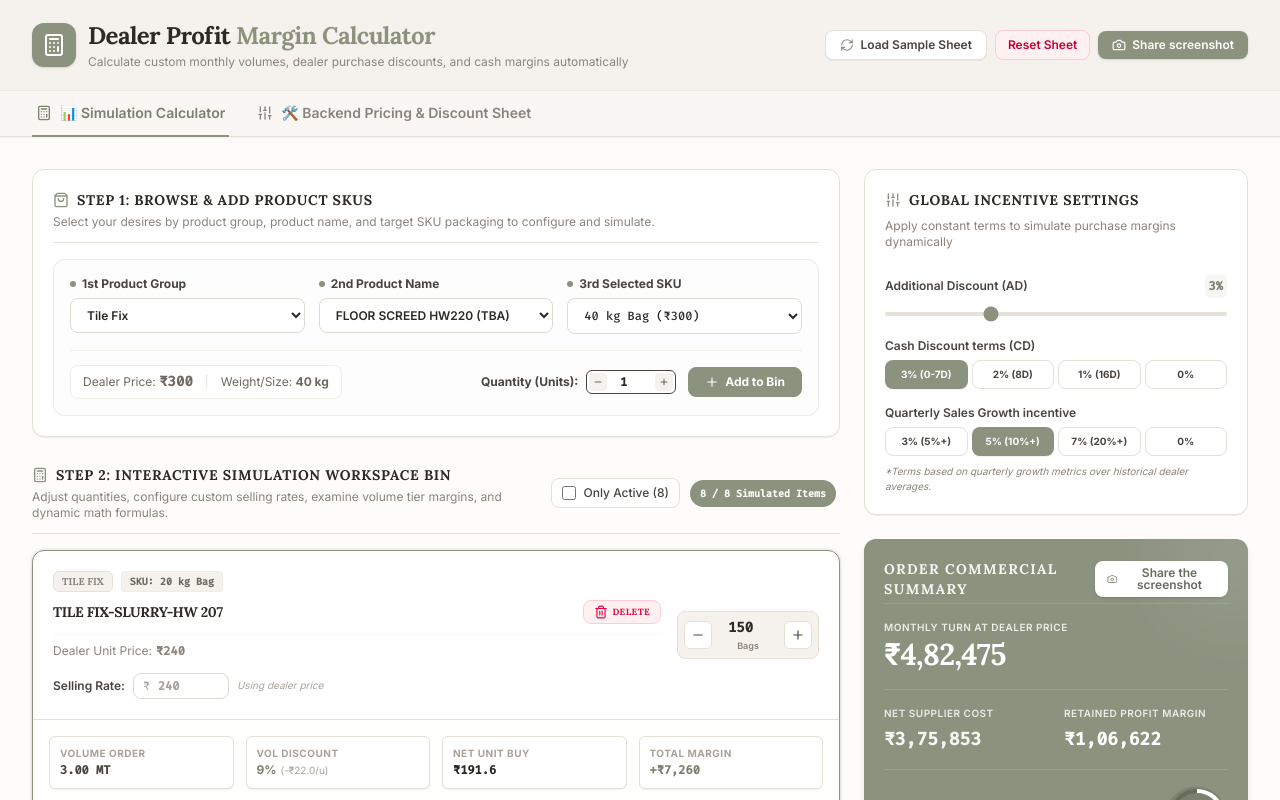
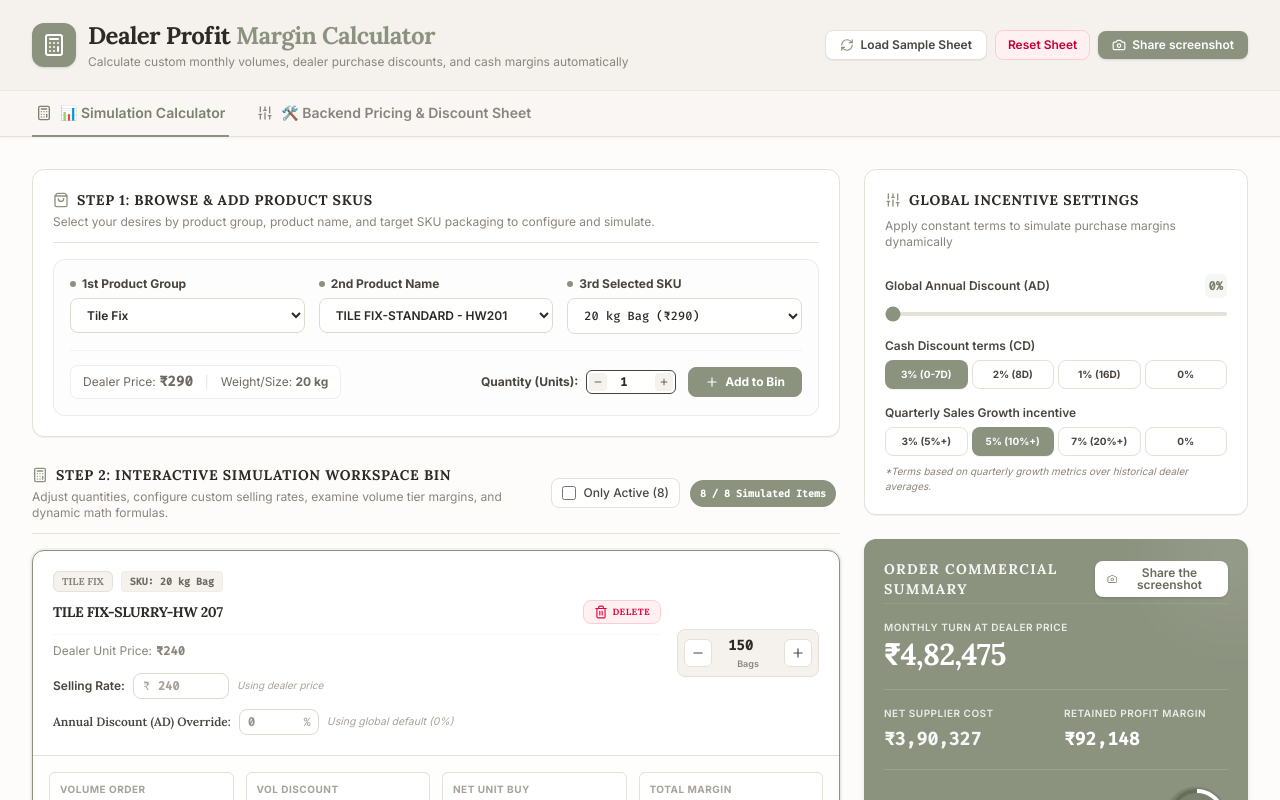
Before and after one commit to rramanujamvignesh/profitmargin, a React (Vite) app: page / in a window 1280 px wide. Both pictures are taken after a click on the button "Load Sample Sheet". Shown: the top 800 px of the page. Built offline with nearby package versions, Linux system fonts and the light colour scheme.

Commit message:
feat: add per-product advertising percentage support
Introduced state to track individual product ad percentages and updated profit calculation logic to support overrides, allowing for more granular margin adjustments.

```diff
--- a/src/App.tsx
+++ b/src/App.tsx
@@ -145,6 +145,7 @@ export default function App() {
   };
 
   const [customSellingPrices, setCustomSellingPrices] = useState<Record<string, number>>({});
+  const [productAdPercents, setProductAdPercents] = useState<Record<string, number>>({});
   const [importStatus, setImportStatus] = useState<{ type: 'success' | 'error' | null; message: string }>({ type: null, message: '' });
   const [pricingImportStatus, setPricingImportStatus] = useState<{ type: 'success' | 'error' | null; message: string }>({ type: null, message: '' });
   const [isBackendUnlocked, setIsBackendUnlocked] = useState(false);
@@ -159,11 +160,11 @@ export default function App() {
 
   // Step 1 Cascading Dropdowns Selection States
   const [selectedGroup, setSelectedGroup] = useState<string>('Tile Fix');
-  const [selectedProductName, setSelectedProductName] = useState<string>('');
-  const [selectedSkuId, setSelectedSkuId] = useState<string>('');
+  const [selectedProductName, setSelectedProductName] = useState<string>('TILE FIX-STANDARD - HW201');
+  const [selectedSkuId, setSelectedSkuId] = useState<string>('tf-standard-hw201-20');
   const [inputQuantity, setInputQuantity] = useState<number>(1);
   const [settings, setSettings] = useState<DiscountSettings>({
-    adPercent: 3,
+    adPercent: 0,
     cdPeriod: '0-7',
     growthRate: 'medium',
   });
@@ -323,6 +324,19 @@ export default function App() {
     });
   };
 
+  const updateProductAdPercent = (productId: string, val: number | string) => {
+    const num = typeof val === 'string' ? parseFloat(val) : val;
+    setProductAdPercents((prev) => {
+      const updated = { ...prev };
+      if (isNaN(num) || num < 0) {
+        delete updated[productId];
+      } else {
+        updated[productId] = num;
+      }
+      return updated;
+    });
+  };
+
   // --- INTEGRATED GROUP VOLUMES FOR GROUPED SLABS ---
   const groupVolumes = useMemo(() => {
     return getActiveGroupVolumes(products, quantities);
@@ -359,12 +373,14 @@ export default function App() {
     const additionalUnitsNeeded = Math.max(1, Math.ceil(additionalVolumeNeeded / volumePerSKU));
 
     const simulatedQuantity = quantity + additionalUnitsNeeded;
+    const productAdPercentOverride = productAdPercents[product.id];
     const simulatedCalcResult = calculateProfitSingle(
       product,
       simulatedQuantity,
       settings,
       customPrice,
-      nextBracket.discountPercent
+      nextBracket.discountPercent,
+      productAdPercentOverride
     );
 
     return {
@@ -860,15 +876,16 @@ export default function App() {
     return products.map((prod) => {
       const q = quantities[prod.id] || 0;
       const customPrice = customSellingPrices[prod.id];
+      const productAdPercentOverride = productAdPercents[prod.id];
 
       if (q > 0 && prod.volumeDiscountRule) {
         const groupVolumeDiscountPercent = getGroupVolumeDiscountPercent(prod, groupVolumes);
-        return calculateProfitSingle(prod, q, settings, customPrice, groupVolumeDiscountPercent);
+        return calculateProfitSingle(prod, q, settings, customPrice, groupVolumeDiscountPercent, productAdPercentOverride);
       }
 
-      return calculateProfitSingle(prod, q, settings, customPrice);
+      return calculateProfitSingle(prod, q, settings, customPrice, undefined, productAdPercentOverride);
     });
-  }, [products, quantities, settings, customSellingPrices, groupVolumes]);
+  }, [products, quantities, settings, customSellingPrices, groupVolumes, productAdPercents]);
 
   // Aggregate active results
   const summary = useMemo(() => {
@@ -963,7 +980,8 @@ export default function App() {
   useEffect(() => {
     if (availableProductNames.length > 0) {
       if (!selectedProductName || !availableProductNames.includes(selectedProductName)) {
-        setSelectedProductName(availableProductNames[0]);
+        const preferred = availableProductNames.find(name => name === 'TILE FIX-STANDARD - HW201');
+        setSelectedProductName(preferred || availableProductNames[0]);
       }
     } else {
       setSelectedProductName('');
@@ -981,7 +999,8 @@ export default function App() {
   useEffect(() => {
     if (availableSkus.length > 0) {
       if (!selectedSkuId || !availableSkus.some(s => s.id === selectedSkuId)) {
-        setSelectedSkuId(availableSkus[0].id);
+        const preferredSku = availableSkus.find(s => s.id === 'tf-standard-hw201-20');
+        setSelectedSkuId(preferredSku ? preferredSku.id : availableSkus[0].id);
       }
     } else {
       setSelectedSkuId('');
@@ -1325,7 +1344,7 @@ export default function App() {
                     const qty = quantities[product.id] || 0;
                     const customPrice = customSellingPrices[product.id];
                     const groupVolumeDiscountPercent = product.volumeDiscountRule ? getGroupVolumeDiscountPercent(product, groupVolumes) : 0;
-                    const calcResult = calculateProfitSingle(product, qty, settings, customPrice, groupVolumeDiscountPercent);
+                    const calcResult = calculateProfitSingle(product, qty, settings, customPrice, groupVolumeDiscountPercent, productAdPercents[product.id]);
                     const isExplanationOpen = showExplanationId === product.id;
 
                     // Get Slab recommendations
@@ -1405,6 +1424,37 @@ export default function App() {
                                 <button
                                   type="button"
                                   onClick={() => updateCustomSellingPrice(product.id, '')}
+                                  className="text-[10px] text-rose-600 hover:text-rose-700 hover:underline cursor-pointer font-bold ml-1.5"
+                                >
+                                  Revert to Default
+                                </button>
+                              )}
+                            </div>
+
+                            {/* Product-Specific Annual Discount Input Override */}
+                            <div className="mt-2.5 flex flex-wrap items-center gap-x-2 gap-y-1.5 text-xs">
+                              <span className="text-earth-700 font-semibold select-none font-serif">Annual Discount (AD) Override:</span>
+                              <div className="relative flex items-center">
+                                <input
+                                  type="number"
+                                  min="0"
+                                  max="100"
+                                  step="0.5"
+                                  value={productAdPercents[product.id] !== undefined ? productAdPercents[product.id] : ''}
+                                  onChange={(e) => updateProductAdPercent(product.id, e.target.value)}
+                                  placeholder={settings.adPercent.toString()}
+                                  className="pl-2 pr-6 py-1 w-20 bg-white border border-earth-300 focus:border-sage-500 focus:ring-2 focus:ring-sage-500/10 rounded-lg text-earth-900 font-mono font-bold outline-none transition-all text-xs shadow-3xs"
+                                  title="Manually specify custom AD percentage. Clear or leave empty to default to global standard."
+                                />
+                                <span className="absolute right-2 text-earth-400 font-mono">%</span>
+                              </div>
+                              <span className="text-[10.5px] text-earth-400 italic shrink-0">
+                                {productAdPercents[product.id] !== undefined ? 'Custom AD active' : `Using global default (${settings.adPercent}%)`}
+                              </span>
+                              {productAdPercents[product.id] !== undefined && (
+                                <button
+                                  type="button"
+                                  onClick={() => updateProductAdPercent(product.id, '')}
                                   className="text-[10px] text-rose-600 hover:text-rose-700 hover:underline cursor-pointer font-bold ml-1.5"
                                 >
                                   Revert to Default
@@ -1542,7 +1592,7 @@ export default function App() {
                                       )}
                                     </div>
                                     <div>
-                                      [-] Additional Disc (AD): -{calcResult.adPercent}% Amount = <span className="text-earth-950 font-bold">₹{calcResult.adAmount.toFixed(1)}</span>
+                                      [-] Annual Disc (AD): -{calcResult.adPercent}% Amount = <span className="text-earth-950 font-bold">₹{calcResult.adAmount.toFixed(1)}</span>
                                     </div>
                                     <div>
                                       [-] Cash Disc (CD): -{calcResult.cdPercent}% Amount = <span className="text-earth-950 font-bold">₹{calcResult.cdAmount.toFixed(1)}</span>
@@ -1590,7 +1640,8 @@ export default function App() {
             </div>
           </section>
 
-          {/* EXCEL IMPORT SYNCRONIZATION BOARD */}
+          {/* FUTURE USE: Excel import export
+          {/* EXCEL IMPORT SYNCRONIZATION BOARD * /}
           <section className="bg-white border border-earth-200 rounded-xl p-4 sm:p-5 shadow-2xs flex flex-col md:flex-row items-start md:items-center justify-between gap-4 print:hidden">
             <div className="flex-1">
               <h3 className="text-sm font-bold font-serif text-earth-900 flex items-center gap-1.5">
@@ -1626,7 +1677,7 @@ export default function App() {
             </div>
           </section>
 
-          {/* IMPORT STATUS ALERT BOX */}
+          {/* IMPORT STATUS ALERT BOX * /}
           {importStatus.type && (
             <div className={`text-xs p-4 rounded-xl border flex items-start gap-3 justify-between shadow-2xs print:hidden ${
               importStatus.type === 'success'
@@ -1650,6 +1701,7 @@ export default function App() {
               </button>
             </div>
           )}
+          END FUTURE USE: Excel import export */}
 
           {/* ACTIVE SUMMARY HIGHLIGHT BOARD */}
           <div className="bg-sage-50 border border-sage-200 text-sage-800 rounded-xl px-4 py-3 text-xs flex flex-wrap items-center justify-between gap-3 shadow-2xs">
@@ -1682,7 +1734,7 @@ export default function App() {
               {/* AD slider */}
               <div>
                 <div className="flex justify-between items-center text-xs">
-                  <span className="font-semibold text-earth-700">Additional Discount (AD)</span>
+                  <span className="font-semibold text-earth-700">Global Annual Discount (AD)</span>
                   <span className="font-bold text-sage-600 p-1 bg-sage-50 rounded-md font-mono">{settings.adPercent}%</span>
                 </div>
                 <input
@@ -1880,7 +1932,7 @@ export default function App() {
               </div>
               <div className="text-right">
                 <h4 className="text-[10px] font-bold uppercase text-earth-400">Global Applied Terms</h4>
-                <p className="text-xs font-semibold">Additional Discount (AD): {settings.adPercent}%</p>
+                <p className="text-xs font-semibold">Global Annual Discount (AD): {settings.adPercent}% (Overridable per SKU)</p>
                 <p className="text-xs font-semibold">Cash terms (CD) period: {settings.cdPeriod} days (3% max)</p>
                 <p className="text-xs font-semibold">Growth targeted tier: {settings.growthRate} rate (7% max)</p>
               </div>
@@ -2928,7 +2980,7 @@ export default function App() {
             >
               <span>CD Period: <strong className="font-mono" style={{ color: '#ffffff' }}>{settings.cdPeriod} days</strong></span>
               <span>Quarterly Growth Goal: <strong className="font-mono" style={{ color: '#ffffff' }}>{settings.growthRate}</strong></span>
-              <span>AD %: <strong className="font-mono" style={{ color: '#ffffff' }}>{settings.adPercent}%</strong></span>
+              <span>Global Annual Discount: <strong className="font-mono" style={{ color: '#ffffff' }}>{settings.adPercent}%</strong></span>
             </div>
           </div>
 
@@ -2989,6 +3041,7 @@ export default function App() {
                     <th className="py-2.5 px-3">Product Profile / SKU</th>
                     <th className="py-2.5 px-3 text-center">Bags</th>
                     <th className="py-2.5 px-3 text-right">Dealer Price</th>
+                    <th className="py-2.5 px-3 text-right">Selling Rate</th>
                     <th className="py-2.5 px-3 text-right">Total Gross</th>
                     <th className="py-2.5 px-3 text-right">Post-Disc NP</th>
                     <th className="py-2.5 px-3 text-right">Net Cost</th>
@@ -3012,6 +3065,9 @@ export default function App() {
                         <td className="py-2.5 px-3 text-right font-mono" style={{ color: '#706961' }}>
                           ₹{calc.dealerPrice.toLocaleString('en-IN', { maximumFractionDigits: 0 })}
                         </td>
+                        <td className="py-2.5 px-3 text-right font-mono font-bold" style={{ color: '#7a816c' }}>
+                          ₹{calc.sellingPrice.toLocaleString('en-IN', { maximumFractionDigits: 0 })}
+                        </td>
                         <td className="py-2.5 px-3 text-right font-mono" style={{ color: '#706961' }}>
                           ₹{grossAmount.toLocaleString('en-IN', { maximumFractionDigits: 0 })}
                         </td>
--- a/src/utils.ts
+++ b/src/utils.ts
@@ -83,7 +83,8 @@ export function calculateProfitSingle(
   quantity: number,
   settings: DiscountSettings,
   customSellingPrice?: number,
-  overrideVolumeDiscountPercent?: number
+  overrideVolumeDiscountPercent?: number,
+  overrideAdPercent?: number
 ): ProfitResult {
   // 1. Calculate Volume Discount
   const volPercent = overrideVolumeDiscountPercent !== undefined
@@ -108,7 +109,7 @@ export function calculateProfitSingle(
   const volumeDiscountAmount = product.dealerPrice - volumeDiscountedPrice;
 
   // 3. Additional Discount (AD) — calculated from base Dealer Price
-  const adPercent = settings.adPercent;
+  const adPercent = overrideAdPercent !== undefined ? overrideAdPercent : settings.adPercent;
   const adAmount = product.dealerPrice * (adPercent / 100);
 
   // 4. Cash Discount (CD) — calculated from base Dealer Price
```
